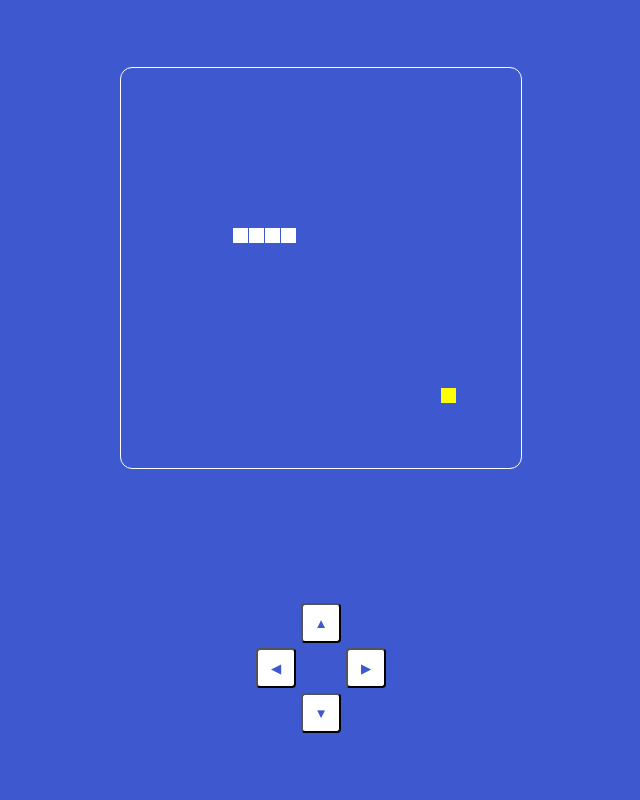
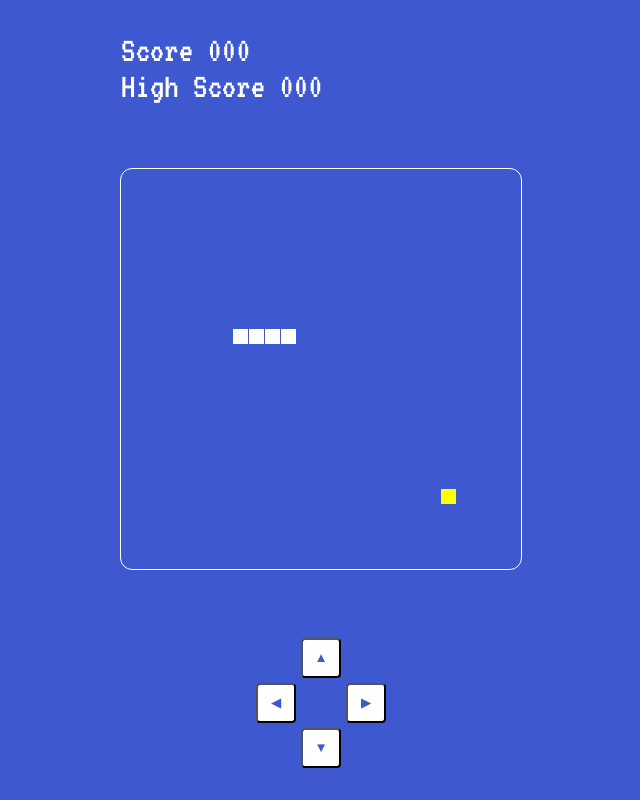
Before and after one commit to ZGennadiy/snake-js, a plain HTML site: page snake.html in a window 1280 px wide. Shown: the whole page, without its empty margins (319-959 px from the left). Drawn offline with Linux system fonts and the light colour scheme.

Commit message:
add score and high score with saving result

```diff
--- a/css/style.css
+++ b/css/style.css
@@ -4,18 +4,32 @@ html, body {
 }
 
 body {
+    font-family: 'VT323', monospace;
     background: rgb(62, 88, 207);
+}
+
+.container {
+    margin-left: auto;
+    margin-right: auto;
+    height: 100vh;
+    width: 400px;
     display: flex;
+    flex-direction: column;
     align-items: center;
-    align-content: space-around;
     justify-content: space-around;
-    flex-direction: column;
+}
+
+.score {
+    color: #FFF;
+    font-size: 36px;
+    align-self: flex-start;
 }
 
 canvas {
     border: 1px solid white;
     border-radius: 3%;
 }
+
 .controls {
     width: 130px;
     height: 130px;
--- a/js/script.js
+++ b/js/script.js
@@ -24,16 +24,23 @@ const snake = {
 
 };
 
-// А это — еда. Представим, что это красные яблоки.
+// А это — еда. Представим, что это яблоки.
 const apple = {
   // Начальные координаты яблока
   x: 320,
   y: 320,
 };
 
+const score = document.querySelector('.currentScore > span');
+const hiScore = document.querySelector('.highScore > span');
+let highScore = localStorage.getItem('highScore') || 0;
+hiScore.innerHTML = String(highScore).padStart(3, '0');
+
 // Генератор случайных чисел в заданном диапазоне
 const getRandomInt = (min, max) => Math.floor(Math.random() * (max - min)) + min;
 
+let gameScore = 0;
+score.innerHTML = String(gameScore).padStart(3, '0');
 // Игровой цикл — основной процесс, внутри которого будет всё происходить
 const loop = () => {
   // Хитрая функция, которая замедляет скорость игры с 60 кадров в секунду до 15 (60/15 = 4)
@@ -46,7 +53,8 @@ const loop = () => {
   // Обнуляем переменную скорости
   count = 0;
   // Очищаем игровое поле
-  context.clearRect(0,0,canvas.width,canvas.height);
+  context.clearRect(0, 0, canvas.width, canvas.height);
+
 
   // Двигаем змейку с нужной скоростью
   snake.x += snake.dx;
@@ -96,6 +104,14 @@ const loop = () => {
     if (cell.x === apple.x && cell.y === apple.y) {
       // увеличиваем длину змейки
       snake.maxCells += 1;
+      gameScore += 1;
+      score.innerHTML = String(gameScore).padStart(3, '0');
+      if (gameScore > highScore) {
+        highScore = gameScore;
+        localStorage.setItem('highScore', highScore);
+        hiScore.innerHTML = String(highScore).padStart(3, '0');
+
+      }
 
       // Рисуем новое яблочко
       // Помним, что размер холста у нас 400x400, при этом он разбит на ячейки — 25 в каждую сторону
@@ -120,6 +136,9 @@ const loop = () => {
         // Ставим яблочко в случайное место
         apple.x = getRandomInt(0, 25) * grid;
         apple.y = getRandomInt(0, 25) * grid;
+
+        gameScore = 0;
+        score.innerHTML = String(gameScore).padStart(3, '0');
       }
     }
   });
--- a/snake.html
+++ b/snake.html
@@ -2,10 +2,18 @@
 <html>
   <head>
     <title>Змейка</title>
+    <link href="https://fonts.googleapis.com/css2?family=VT323&display=swap" rel="stylesheet">
     <link rel="stylesheet" href="css/style.css">
   </head>
 <body>
+  <div class="container">
+    <div class="score">
+      <div class="currentScore">Score <span>000</span></div>
+      <div class="highScore">High Score <span>000</span></div>
+    </div>
+    <div>
       <canvas width="400" height="400" id="game"></canvas>
+    </div>
     <div class="controls">
       <button class="button up">▲</button>
       <div>
@@ -14,6 +22,7 @@
       </div>
       <button class="button down">▼</button>
     </div>
+  </div>
   <script src="js/script.js"></script>
 </body>
 
```
Lines whose indentation alone changed are shown as unchanged.
